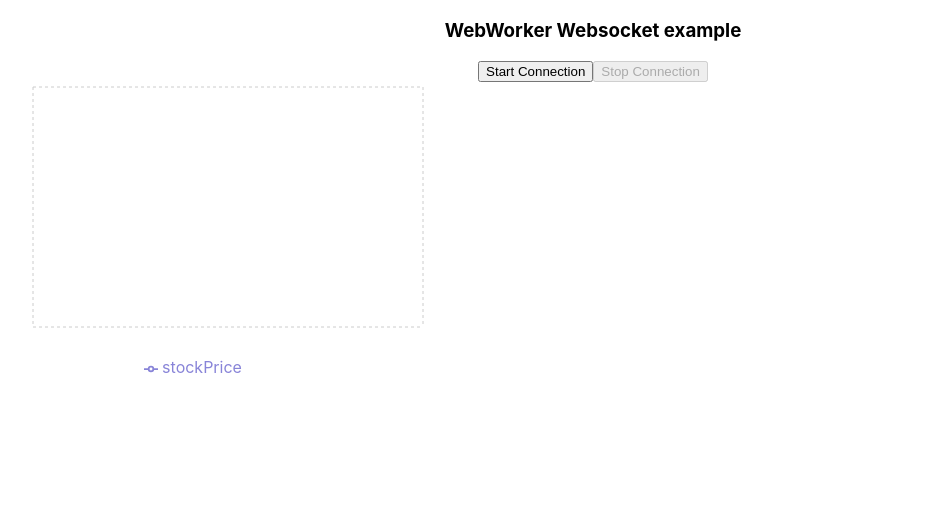
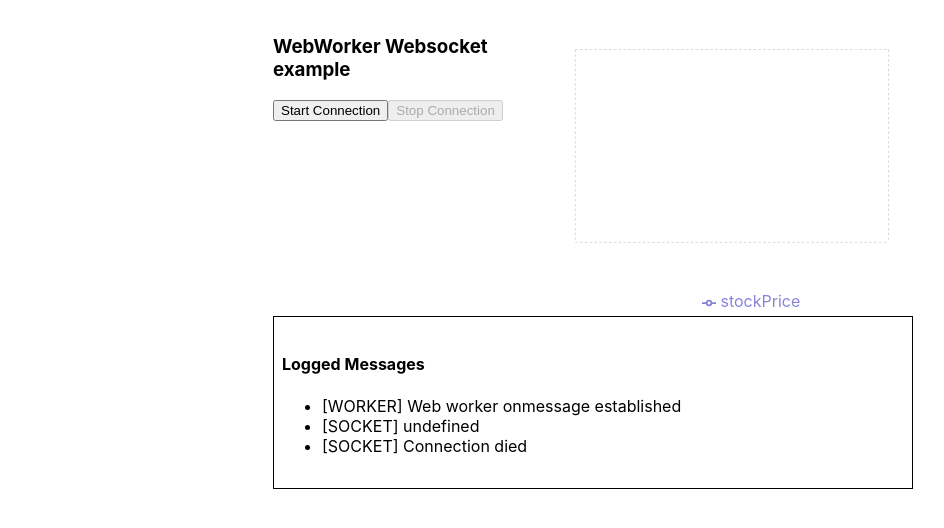
Before and after one commit to keyurparalkar/webworker_examples, a React (Create React App) app in the folder client/: page / in a window 1280 px wide. Both pictures are taken after a click on the button "Start Connection". Shown: the top 528 px of the page, without its empty margins (47-991 px from the left). Built offline with nearby package versions, Linux system fonts and the light colour scheme.

Commit message:
refactor: new layout for the homepage

```diff
--- a/client/src/App.css
+++ b/client/src/App.css
@@ -1,5 +1,7 @@
 .App {
-  text-align: center;
+  margin: 1rem 25%;
+  display: flex;
+  flex-direction: column;
 }
 
 .App-logo {
@@ -36,3 +38,13 @@
     transform: rotate(360deg);
   }
 }
+
+.stats {
+  display: flex;
+  flex-direction: row;
+}
+
+.logger {
+  border: black 1px solid;
+  padding: 1rem 0.5rem;
+}
--- /dev/null
+++ b/client/src/components/Logger.jsx
@@ -0,0 +1,14 @@
+const Logger = ({ logs }) => {
+  return (
+    <div className="logger">
+      <h4>Logged Messages</h4>
+      <ul>
+        {logs.map((item) => (
+          <li key={`v-${item}`}>{item}</li>
+        ))}
+      </ul>
+    </div>
+  );
+};
+
+export default Logger;
--- a/client/src/pages/Homepage.jsx
+++ b/client/src/pages/Homepage.jsx
@@ -1,5 +1,6 @@
 import { useEffect, useState } from "react";
 import LineChartComponent from "../components/LineChartSocket";
+import Logger from "../components/Logger";
 
 /**
  * 1. postMessage payload = {<Field>: ...}
@@ -7,6 +8,7 @@ import LineChartComponent from "../components/LineChartSocket";
 const Homepage = () => {
   const [worker, setWorker] = useState(null);
   const [res, setRes] = useState([]);
+  const [log, setLog] = useState([]);
   const [buttonState, setButtonState] = useState(false);
 
   const hanldeStartConnection = () => {
@@ -36,11 +38,15 @@ const Homepage = () => {
   useEffect(() => {
     if (worker) {
       worker.onmessage = function (e) {
-        if(typeof e.data === "string"){
-          setRes((prevRes) => [...prevRes, {stockPrice: e.data}]);
+        if (typeof e.data === "string") {
+          if(e.data.includes("[")){
+            setLog((preLogs) => [...preLogs, e.data]);
+          } else {
+            setRes((prevRes) => [...prevRes, { stockPrice: e.data }]);
+          }
         }
 
-        if(typeof e.data === "object"){
+        if (typeof e.data === "object") {
           setButtonState(e.data.disableStartButton);
         }
       };
@@ -49,6 +55,8 @@ const Homepage = () => {
 
   return (
     <>
+      <div className="stats">
+        <div className="control-panel">
           <h3>WebWorker Websocket example</h3>
           <button
             id="start-connection"
@@ -64,7 +72,10 @@ const Homepage = () => {
           >
             Stop Connection
           </button>
-      <LineChartComponent data={res}/>
+        </div>
+        <LineChartComponent data={res} />
+      </div>
+      <Logger logs={log}/>
     </>
   );
 };
--- a/client/src/workers/main.worker.js
+++ b/client/src/workers/main.worker.js
@@ -15,6 +15,7 @@ function socketManagement() {
   if (socketInstance) {
     socketInstance.onopen = function (e) {
       console.log("[open] Connection established");
+      postMessage("[SOCKET] Connection established");
       socketInstance.send(JSON.stringify({ socketStatus: true }));
       postMessage({ disableStartButton: true });
     };
@@ -26,17 +27,20 @@ function socketManagement() {
 
     socketInstance.onclose = function (event) {
       if (event.wasClean) {
-        console.log(`[close] Connection closed cleanly, code=${event.code} reason=${event.reason}`);
+        console.log(`[close] Connection closed cleanly, code=${event.code}`);
+        postMessage(`[SOCKET] Connection closed cleanly, code=${event.code}`);
       } else {
         // e.g. server process killed or network down
         // event.code is usually 1006 in this case
         console.log('[close] Connection died');
+        postMessage('[SOCKET] Connection died');
       }
       postMessage({ disableStartButton: false });
     };
 
     socketInstance.onerror = function (error) {
       console.log(`[error] ${error.message}`);
+      postMessage(`[SOCKET] ${error.message}`);
       socketInstance.close();
     };
   }
@@ -46,6 +50,7 @@ function socketManagement() {
 // eslint-disable-next-line no-restricted-globals
 self.onmessage = function (e) {
   const workerData = e.data;
+  postMessage("[WORKER] Web worker onmessage established");
   switch (workerData.connectionStatus) {
     case "init":
       socketInstance = createSocketInstance();
```
Lines whose indentation alone changed are shown as unchanged.
